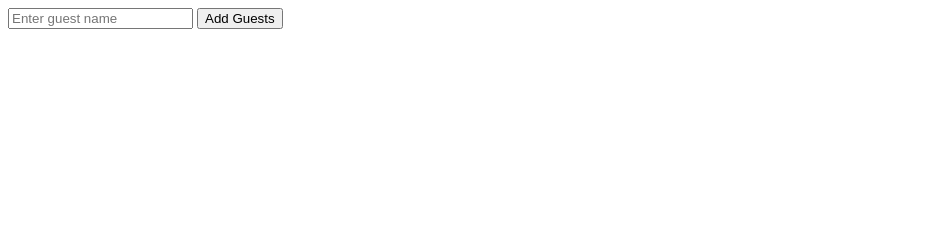
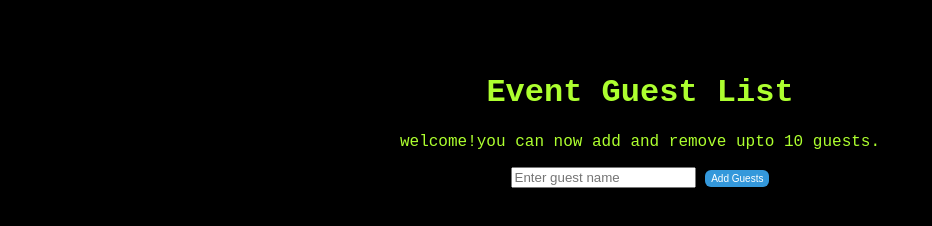
Before and after one commit to Mr-Dan-kibet/code-challenge-2, a plain HTML site: page index.html in a window 1280 px wide. Shown: the whole page, without its empty margins (0-932 px from the left). Drawn offline with Linux system fonts and the light colour scheme.

Commit message:
style up the page

```diff
--- a/css/style.css
+++ b/css/style.css
@@ -0,0 +1,33 @@
+body{
+    font-family: 'Courier New', Courier, monospace;
+    background-color: black;
+    color: greenyellow;
+    padding: 45px;
+}
+h1{
+    text-align: center;
+
+}
+p{
+    text-align: center;
+}
+form{
+    text-align: center;
+}
+button {
+    padding: 3px 6px;
+    font-size: 10px;
+    border: none;
+    background-color: #3498db;
+    color: white;
+    border-radius: 6px;
+    cursor: pointer;
+
+  }
+  button:hover {
+    background-color: lawngreen;
+  }
+  ul#guestList {
+    list-style: none;
+    padding-left: 0;
+  }
--- a/index.html
+++ b/index.html
@@ -7,6 +7,9 @@
     <title>CHALLENGE-2</title>
 </head>
 <body>
+    <!--Heading-->
+    <h1>Event Guest List</h1>
+    <p> welcome!you can now add and remove upto 10 guests.</p>
     <!--Input guests names-->
     <form id="guestForm">
         <input type="text" id="guestNames" placeholder="Enter guest name" required>
```
